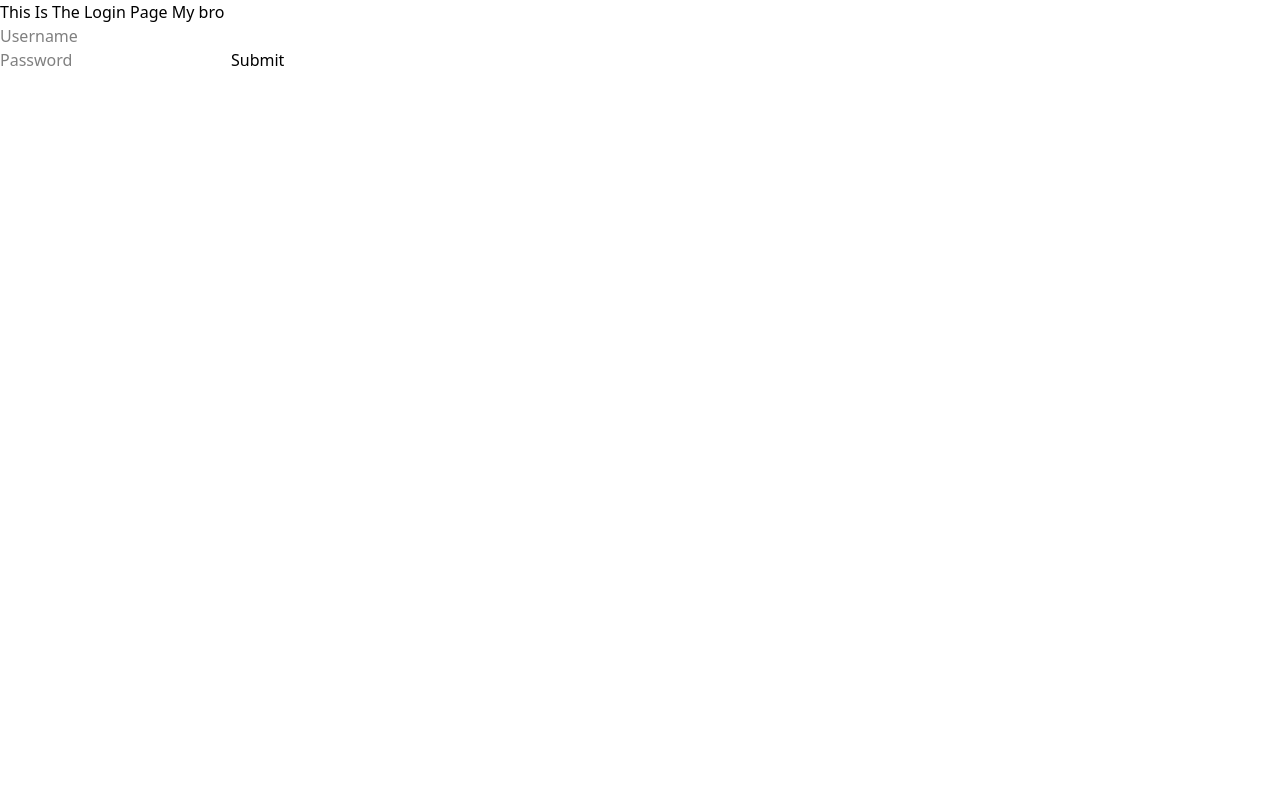
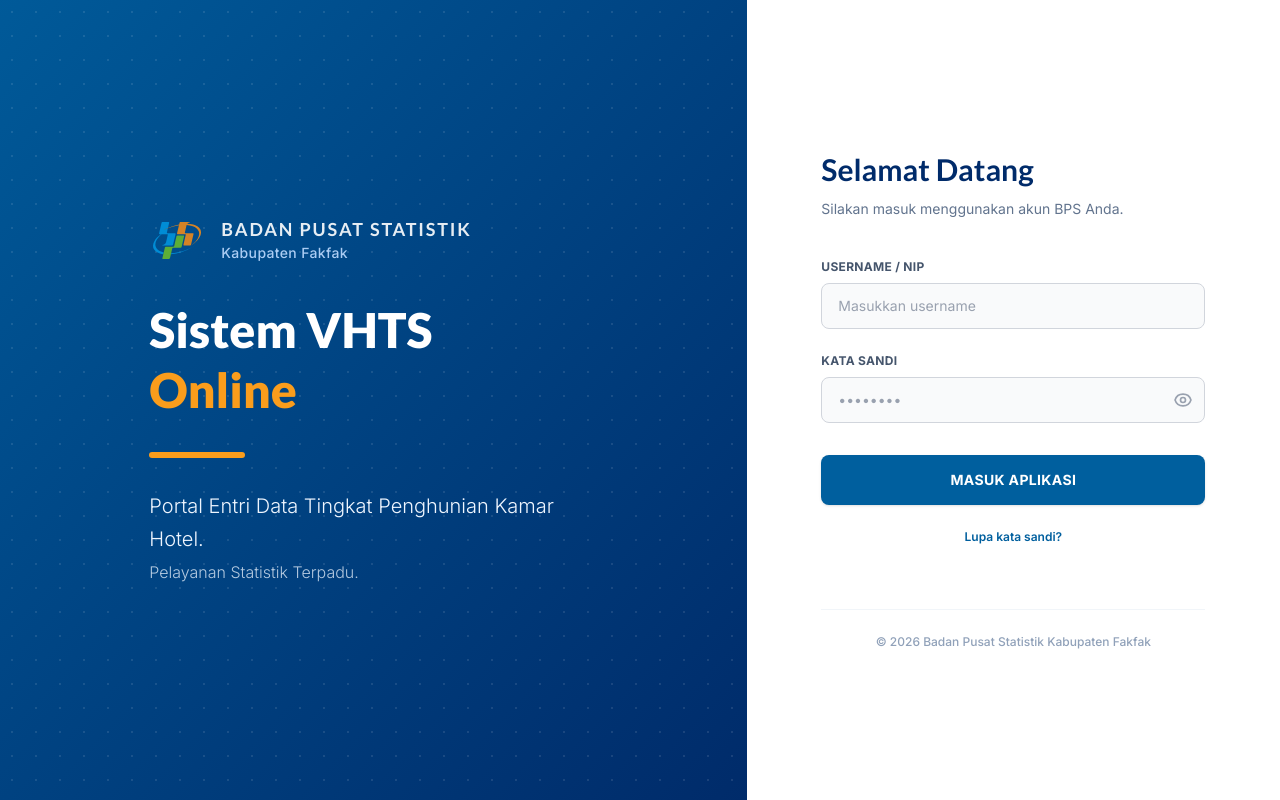
Before and after one commit to Kelwik/bps-hotel-frontend, a React (Vite) app: page /login in a window 1280 px wide. Built offline with nearby package versions, Linux system fonts and the light colour scheme; no server answers.

Commit message:
+Working ui for login

```diff
--- a/package.json
+++ b/package.json
@@ -13,6 +13,7 @@
     "@tailwindcss/vite": "^4.1.18",
     "@tanstack/react-query": "^5.90.16",
     "axios": "^1.13.2",
+    "lucide-react": "^0.562.0",
     "react": "^19.2.0",
     "react-dom": "^19.2.0",
     "react-router": "^7.11.0",
--- a/src/index.css
+++ b/src/index.css
@@ -1 +1,32 @@
+@import url('https://fonts.googleapis.com/css2?family=Lato:ital,wght@0,100..900;1,100..900&display=swap');
+@import url('https://fonts.googleapis.com/css2?family=Inter:ital,opsz,wght@0,14..32,100..900;1,14..32,100..900&display=swap');
 @import 'tailwindcss';
+
+@theme {
+  --font-inter: 'Inter', sans-serif;
+  --font-lato: 'Lato', sans-serif;
+
+  /* Make Inter the default sans font */
+  --font-sans: var(--font-inter);
+
+  /* OFFICIAL BPS LOGO PALETTE */
+  --color-bpsBlue-dark: #002b6a; /* Background */
+  --color-bpsBlue: #005f9e; /* Primary Buttons/Links */
+  --color-bpsBlue-light: #007bff; /* Accents */
+
+  --color-bpsOrange: #fa9d1c; /* The Orange "Triangle" in BPS logo */
+  --color-bpsGreen: #7aac2f; /* The Green "Triangle" in BPS logo */
+
+  /* UTILITIES */
+  --color-danger-light: #fef2f2;
+  --color-danger: #dc2626;
+  --color-danger-dark: #b91c1c;
+
+  --color-success-light: #f0fdf4;
+  --color-success: #16a34a;
+  --color-success-dark: #15803d;
+}
+
+body {
+  font-family: var(--font-inter);
+}
--- a/src/pages/LoginPage.jsx
+++ b/src/pages/LoginPage.jsx
@@ -1,14 +1,17 @@
+import React, { useState } from 'react';
 import { useMutation, useQueryClient } from '@tanstack/react-query';
-import { useState } from 'react';
+import { useNavigate } from 'react-router';
 import { login } from '../authHelper';
-import { useNavigate } from 'react-router';
 
-function LoginPage() {
+const LoginPage = () => {
   const queryClient = useQueryClient();
-  const [username, setUsername] = useState('');
-  const [password, setPassword] = useState('');
   const navigate = useNavigate();
 
+  // Keep UI state structure
+  const [formData, setFormData] = useState({ username: '', password: '' });
+  const [showPassword, setShowPassword] = useState(false);
+
+  // React Query Logic
   const mutation = useMutation({
     mutationFn: ({ username, password }) => login(username, password),
     onSuccess: () => {
@@ -16,31 +19,221 @@
       navigate('/');
     },
   });
+
+  // Derived loading state from mutation
+  const isLoading = mutation.isPending;
+
+  const handleChange = (e) => {
+    setFormData({ ...formData, [e.target.name]: e.target.value });
+  };
+
+  const handleSubmit = (e) => {
+    e.preventDefault();
+    // Pass formData to the mutation
+    mutation.mutate({
+      username: formData.username,
+      password: formData.password,
+    });
+  };
+
   return (
-    <>
-      <h1>This Is The Login Page My bro</h1>
+    <div className="min-h-screen flex w-full font-sans text-slate-800">
+      {/* LEFT SIDE: Brand Identity */}
+      <div className="hidden lg:flex w-7/12 bg-bpsBlue-dark relative items-center justify-center overflow-hidden">
+        {/* Gradient Overlay */}
+        <div className="absolute inset-0 bg-linear-to-br from-bpsBlue to-bpsBlue-dark opacity-90"></div>
+
+        {/* Abstract Pattern */}
+        <div
+          className="absolute inset-0 opacity-10"
+          style={{
+            backgroundImage: 'radial-gradient(#ffffff 1px, transparent 1px)',
+            backgroundSize: '24px 24px',
+          }}
+        ></div>
+
+        <div className="relative z-10 p-16 text-white max-w-xl">
+          <div className="flex items-center gap-4 mb-8 opacity-90">
+            {/* Logo Placeholder */}
+            <div className="w-14 h-14 p-1 shrink-0 flex items-center justify-center ">
+              <img
+                src="/public/LogoBps.svg"
+                alt="logo"
+                className="w-full h-full object-contain"
+              />
+            </div>
+
+            {/* Hierarchy Container */}
+            <div className="flex flex-col">
+              <h2 className="text-lg font-lato font-bold tracking-widest uppercase leading-tight">
+                Badan Pusat Statistik
+              </h2>
+              <h3 className="text-sm font-inter font-medium text-blue-200 tracking-wide mt-0.5">
+                Kabupaten Fakfak
+              </h3>
+            </div>
+          </div>
+
+          <h1 className="text-5xl font-extrabold mb-8 leading-tight font-lato">
+            Sistem VHTS <br />
+            <span className="text-bpsOrange">Online</span>
+          </h1>
+
+          <div className="h-1.5 w-24 bg-bpsOrange mb-8 rounded-full"></div>
+
+          <p className="text-xl text-blue-50 font-light leading-relaxed">
+            Portal Entri Data Tingkat Penghunian Kamar Hotel.
+            <br />
+            <span className="opacity-75 text-base">
+              Pelayanan Statistik Terpadu.
+            </span>
+          </p>
+        </div>
+      </div>
+
+      {/* RIGHT SIDE: Login Form */}
+      <div className="w-full lg:w-5/12 flex items-center justify-center bg-white p-8 md:p-12 relative">
+        <div className="absolute top-0 left-0 w-full h-2 bg-bpsBlue lg:hidden"></div>
+
+        <div className="w-full max-w-sm">
+          <div className="mb-10">
+            <h2 className="text-3xl font-lato font-bold text-bpsBlue-dark">
+              Selamat Datang
+            </h2>
+            <p className="mt-3 text-sm text-slate-500">
+              Silakan masuk menggunakan akun BPS Anda.
+            </p>
+          </div>
+
+          <form className="space-y-6" onSubmit={handleSubmit}>
+            <div className="group">
+              <label className="block text-xs font-bold text-slate-600 uppercase tracking-wide mb-2">
+                Username / NIP
+              </label>
+              <div className="relative">
                 <input
+                  name="username"
                   type="text"
-        placeholder="Username"
-        value={username}
-        onChange={(e) => setUsername(e.target.value)}
+                  required
+                  value={formData.username}
+                  className="w-full px-4 py-3 bg-gray-50 border border-gray-300 rounded-lg text-slate-900 text-sm focus:ring-2 focus:ring-bpsBlue focus:border-bpsBlue focus:bg-white outline-none transition-all placeholder:text-gray-400"
+                  placeholder="Masukkan username"
+                  onChange={handleChange}
                 />
-      <br />
+              </div>
+            </div>
+
+            <div>
+              <label className="block text-xs font-bold text-slate-600 uppercase tracking-wide mb-2">
+                Kata Sandi
+              </label>
+              <div className="relative">
                 <input
-        type="text"
-        placeholder="Password"
-        value={password}
-        onChange={(e) => setPassword(e.target.value)}
+                  name="password"
+                  type={showPassword ? 'text' : 'password'}
+                  required
+                  value={formData.password}
+                  className="w-full px-4 py-3 bg-gray-50 border border-gray-300 rounded-lg text-slate-900 text-sm focus:ring-2 focus:ring-bpsBlue focus:border-bpsBlue focus:bg-white outline-none transition-all placeholder:text-gray-400 pr-10"
+                  placeholder="••••••••"
+                  onChange={handleChange}
                 />
                 <button
-        onClick={() => {
-          mutation.mutate({ username, password });
-        }}
+                  type="button"
+                  className="absolute inset-y-0 right-0 pr-3 flex items-center text-gray-400 hover:text-bpsBlue transition-colors"
+                  onClick={() => setShowPassword(!showPassword)}
                 >
-        Submit
+                  {showPassword ? (
+                    <svg
+                      className="h-5 w-5"
+                      fill="none"
+                      viewBox="0 0 24 24"
+                      stroke="currentColor"
+                    >
+                      <path
+                        strokeLinecap="round"
+                        strokeLinejoin="round"
+                        strokeWidth={2}
+                        d="M13.875 18.825A10.05 10.05 0 0112 19c-4.478 0-8.268-2.943-9.543-7a9.97 9.97 0 011.563-3.029m5.858.908a3 3 0 114.243 4.243M9.878 9.878l4.242 4.242M9.88 9.88l-3.29-3.29m7.532 7.532l3.29 3.29M3 3l3.59 3.59m0 0A9.953 9.953 0 0112 5c4.478 0 8.268 2.943 9.543 7a10.025 10.025 0 01-4.132 5.411m0 0L21 21"
+                      />
+                    </svg>
+                  ) : (
+                    <svg
+                      className="h-5 w-5"
+                      fill="none"
+                      viewBox="0 0 24 24"
+                      stroke="currentColor"
+                    >
+                      <path
+                        strokeLinecap="round"
+                        strokeLinejoin="round"
+                        strokeWidth={2}
+                        d="M15 12a3 3 0 11-6 0 3 3 0 016 0z"
+                      />
+                      <path
+                        strokeLinecap="round"
+                        strokeLinejoin="round"
+                        strokeWidth={2}
+                        d="M2.458 12C3.732 7.943 7.523 5 12 5c4.478 0 8.268 2.943 9.542 7-1.274 4.057-5.064 7-9.542 7-4.477 0-8.268-2.943-9.542-7z"
+                      />
+                    </svg>
+                  )}
                 </button>
-    </>
+              </div>
+            </div>
+
+            <div className="pt-2">
+              <button
+                type="submit"
+                disabled={isLoading}
+                className="w-full flex justify-center py-3.5 px-4 border border-transparent rounded-lg shadow-sm text-sm font-bold text-white bg-bpsBlue hover:bg-bpsBlue-dark focus:outline-none focus:ring-2 focus:ring-offset-2 focus:ring-bpsBlue disabled:opacity-70 disabled:cursor-not-allowed transition-all uppercase tracking-wide"
+              >
+                {isLoading ? (
+                  // Using BPS Orange for the spinner to make it pop against the blue button
+                  <svg
+                    className="animate-spin h-5 w-5 text-bpsOrange"
+                    xmlns="http://www.w3.org/2000/svg"
+                    fill="none"
+                    viewBox="0 0 24 24"
+                  >
+                    <circle
+                      className="opacity-25"
+                      cx="12"
+                      cy="12"
+                      r="10"
+                      stroke="white"
+                      strokeWidth="4"
+                    ></circle>
+                    <path
+                      className="opacity-75"
+                      fill="currentColor"
+                      d="M4 12a8 8 0 018-8V0C5.373 0 0 5.373 0 12h4zm2 5.291A7.962 7.962 0 014 12H0c0 3.042 1.135 5.824 3 7.938l3-2.647z"
+                    ></path>
+                  </svg>
+                ) : (
+                  'Masuk Aplikasi'
+                )}
+              </button>
+            </div>
+
+            <div className="flex items-center justify-center mt-6">
+              <a
+                href="#"
+                className="text-xs text-bpsBlue font-semibold hover:text-bpsBlue-dark hover:underline transition-colors"
+              >
+                Lupa kata sandi?
+              </a>
+            </div>
+          </form>
+
+          <div className="mt-16 border-t border-slate-100 pt-6 text-center">
+            <p className="text-xs text-slate-400 font-medium">
+              &copy; 2026 Badan Pusat Statistik Kabupaten Fakfak
+            </p>
+          </div>
+        </div>
+      </div>
+    </div>
   );
-}
+};
 
 export default LoginPage;
```
Also changed, not shown: public/LogoBps.svg (added), 1 other file (tests, documents, lock files or other folders). Lines whose indentation alone changed are shown as unchanged.
